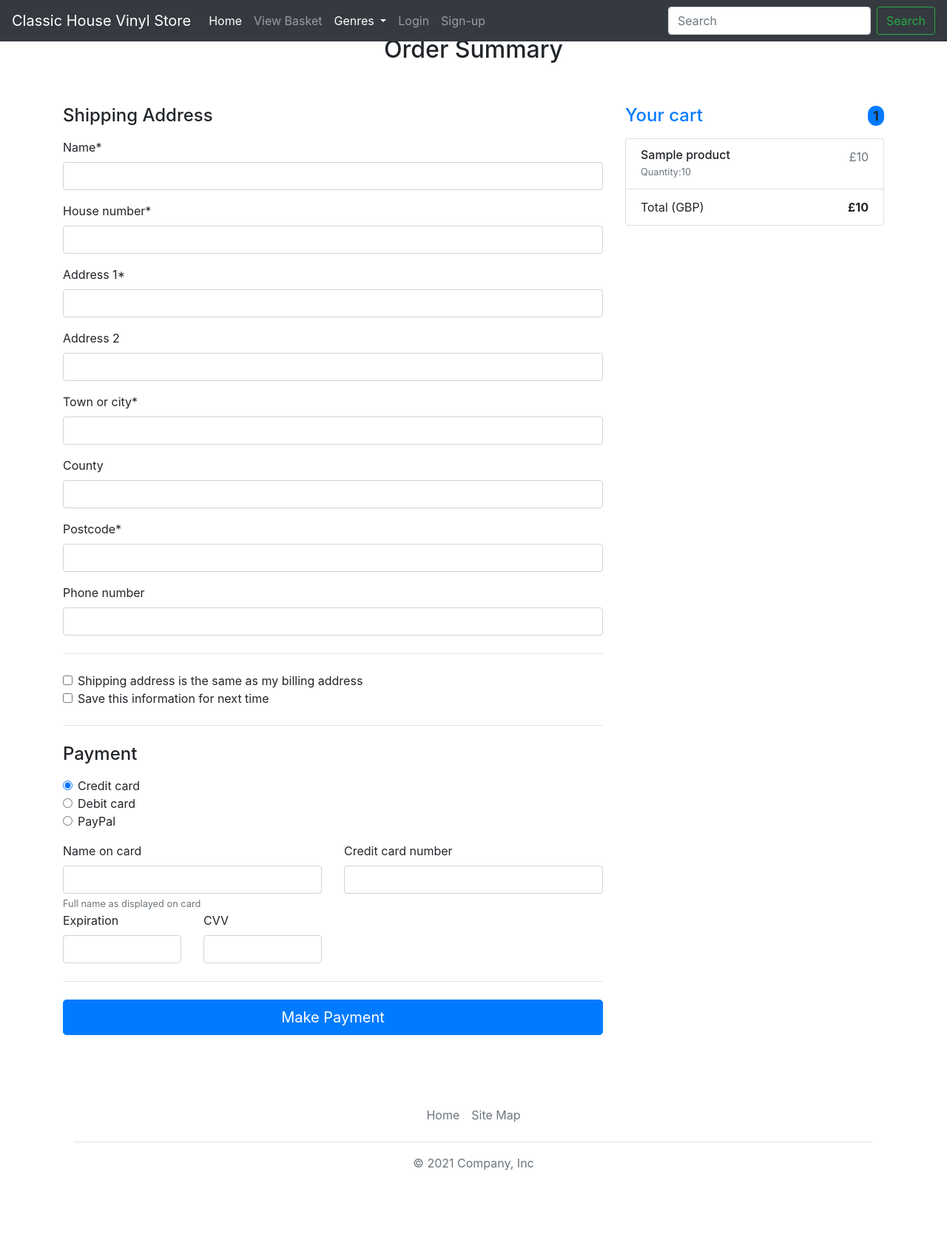
After one commit to Code-Institute-Submissions/edwardgurney-ClassicHouseStore_OctResub, a Django app: template p5_ecommerce_store/templates/p5_ecommerce_store/payment.html in a window 1280 px wide. The commit adds this page. Shown: the whole page at 74% size. Run offline with Django 3.2, Linux system fonts and the light colour scheme; tables that the repository leaves empty hold one stand-in row (values such as "Sample post"); the template is opened without the code that fills it: values that come from a table or form of the project are taken from there, most other values are stand-ins (such as "Sample title", 1, 10 or a date in 2020); some libraries are stand-ins or nearby versions.

Commit message:
create shipping address page

```diff
--- a/p5_ecommerce_store/admin.py
+++ b/p5_ecommerce_store/admin.py
@@ -1,5 +1,5 @@
 from django.contrib import admin
-from .models import Product, Category, Bag, BagItem
+from .models import Product, Category, Bag, BagItem, ShippingAddress
 from django_summernote.admin import SummernoteModelAdmin
 
 @admin.register(Product)
@@ -17,3 +17,4 @@ class ProductAdmin(SummernoteModelAdmin):
 admin.site.register(Category)
 admin.site.register(Bag)
 admin.site.register(BagItem)
+admin.site.register(ShippingAddress)
--- a/p5_ecommerce_store/models.py
+++ b/p5_ecommerce_store/models.py
@@ -89,11 +89,11 @@ class ShippingAddress(models.Model):
     name = models.CharField(max_length=250)
     house_number = models.CharField(max_length=20)
     address_1 = models.CharField(max_length=250)
-    address_2 = models.CharField(max_length=250)
+    address_2 = models.CharField(max_length=250, null=True, blank=True)
     town_or_city = models.CharField(max_length=100)
-    county = models.CharField(max_length=100)
+    county = models.CharField(max_length=100, null=True, blank=True)
     postcode = models.CharField(max_length=100)
-    phone_number = models.CharField(max_length=20)
+    phone_number = models.CharField(max_length=20, null=True, blank=True)
 
     def __str__(self):
         return self.user
--- /dev/null
+++ b/p5_ecommerce_store/templates/p5_ecommerce_store/payment.html
@@ -0,0 +1,112 @@
+{% extends 'base.html' %}
+{% load crispy_forms_tags %}
+{% block content %}
+<div class="container">
+    <main>
+      <div class="py-5 text-center">
+        <h2>Order Summary</h2>
+      </div>
+
+      <div class="row g-5">
+        <div class="col-md-5 col-lg-4 order-md-last">
+          <h4 class="d-flex justify-content-between align-items-center mb-3">
+            <span class="text-primary">Your cart</span>
+            <span class="badge bg-primary rounded-pill">{{object.bagitem_set.count}}</span>
+          </h4>
+          <ul class="list-group mb-3">
+            {% for item in object.bagitem_set.all %}
+            <li class="list-group-item d-flex justify-content-between lh-sm">
+              <div>
+                <h6 class="my-0">{{ item.product.title }}</h6>
+                <small class="text-muted">Quantity:{{ item.quantity }}</small>
+              </div>
+              <span class="text-muted">£{{ item.get_bag_item_total }}</span>
+            </li>
+           {% endfor %}
+            <li class="list-group-item d-flex justify-content-between">
+              <span>Total (GBP)</span>
+              <strong>£{{object.total}}</strong>
+            </li>
+          </ul>
+
+        </div>
+        <div class="col-md-7 col-lg-8">
+          <h4 class="mb-3">Shipping Address</h4>
+          <form class="needs-validation" novalidate>{% csrf_token %}
+              {{form|crispy}}
+
+
+            <hr class="my-4">
+
+            <div class="form-check">
+              <input type="checkbox" class="form-check-input" id="same-address">
+              <label class="form-check-label" for="same-address">Shipping address is the same as my billing address</label>
+            </div>
+
+            <div class="form-check">
+              <input type="checkbox" class="form-check-input" id="save-info">
+              <label class="form-check-label" for="save-info">Save this information for next time</label>
+            </div>
+
+            <hr class="my-4">
+
+            <h4 class="mb-3">Payment</h4>
+
+            <div class="my-3">
+              <div class="form-check">
+                <input id="credit" name="paymentMethod" type="radio" class="form-check-input" checked required>
+                <label class="form-check-label" for="credit">Credit card</label>
+              </div>
+              <div class="form-check">
+                <input id="debit" name="paymentMethod" type="radio" class="form-check-input" required>
+                <label class="form-check-label" for="debit">Debit card</label>
+              </div>
+              <div class="form-check">
+                <input id="paypal" name="paymentMethod" type="radio" class="form-check-input" required>
+                <label class="form-check-label" for="paypal">PayPal</label>
+              </div>
+            </div>
+
+            <div class="row gy-3">
+              <div class="col-md-6">
+                <label for="cc-name" class="form-label">Name on card</label>
+                <input type="text" class="form-control" id="cc-name" placeholder="" required>
+                <small class="text-muted">Full name as displayed on card</small>
+                <div class="invalid-feedback">
+                  Name on card is required
+                </div>
+              </div>
+
+              <div class="col-md-6">
+                <label for="cc-number" class="form-label">Credit card number</label>
+                <input type="text" class="form-control" id="cc-number" placeholder="" required>
+                <div class="invalid-feedback">
+                  Credit card number is required
+                </div>
+              </div>
+
+              <div class="col-md-3">
+                <label for="cc-expiration" class="form-label">Expiration</label>
+                <input type="text" class="form-control" id="cc-expiration" placeholder="" required>
+                <div class="invalid-feedback">
+                  Expiration date required
+                </div>
+              </div>
+
+              <div class="col-md-3">
+                <label for="cc-cvv" class="form-label">CVV</label>
+                <input type="text" class="form-control" id="cc-cvv" placeholder="" required>
+                <div class="invalid-feedback">
+                  Security code required
+                </div>
+              </div>
+            </div>
+
+            <hr class="my-4">
+
+            <button class="w-100 btn btn-primary btn-lg" type="submit">Make Payment</button>
+          </form>
+        </div>
+      </div>
+    </main>
+{% endblock %}
```
Also changed, not shown: p5_ecommerce_store/templates/p5_ecommerce_store/checkout.html (+2 -68 lines), p5_ecommerce_store/views.py (+24 -5 lines), p5_ecommerce_store/migrations/0008_auto_20220412_1611.py (added).
